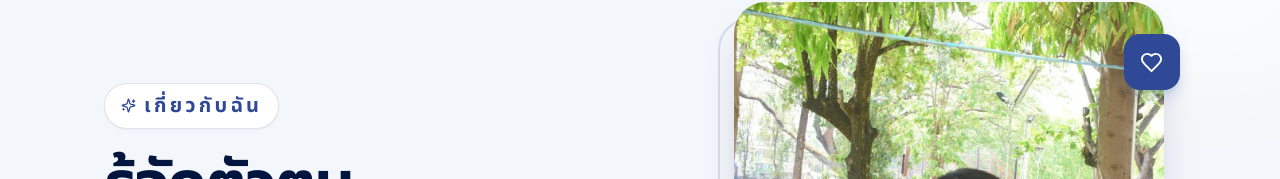
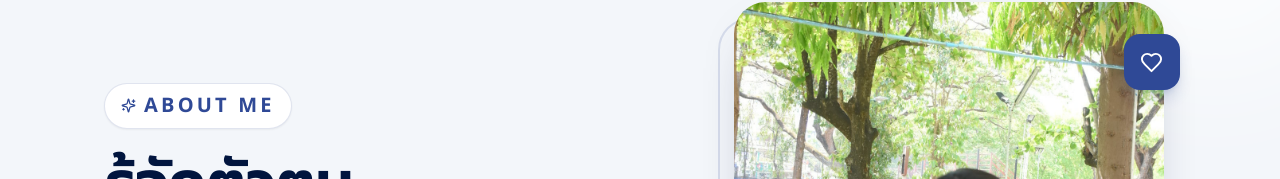
Before and after one commit to wachirapong-n/Pota-portfolio, a Next.js app: page /about in a window 1280 px wide. Shown: the part 183-362 px from the top of the page. Built offline with nearby package versions, Linux system fonts and the light colour scheme.

Commit message:
translate breadcrumb to english

```diff
--- a/app/about/page.tsx
+++ b/app/about/page.tsx
@@ -19,8 +19,8 @@ export default function AboutPage() {
         />
         <div className="relative mx-auto grid w-full max-w-[1120px] items-center gap-12 px-6 md:grid-cols-[1fr_0.82fr] md:gap-16 max-sm:px-[18px]">
           <ScrollReveal direction="left">
-            <p className="mb-5 inline-flex items-center gap-2 rounded-full border border-primary/15 bg-white px-4 py-2 text-xl font-bold tracking-[0.16em] text-primary shadow-sm">
-              <Sparkles size={15} aria-hidden="true" /> เกี่ยวกับฉัน
+            <p className="mb-5 inline-flex items-center gap-2 rounded-full border uppercase border-primary/15 bg-white px-4 py-2 text-xl font-bold tracking-[0.16em] text-primary shadow-sm">
+              <Sparkles size={15} aria-hidden="true" /> About Me
             </p>
             <h1 className="max-w-[650px] text-[clamp(38px,6vw,64px)] font-bold leading-[1.2] tracking-[-0.04em] text-ink">
               รู้จักตัวตน
```
